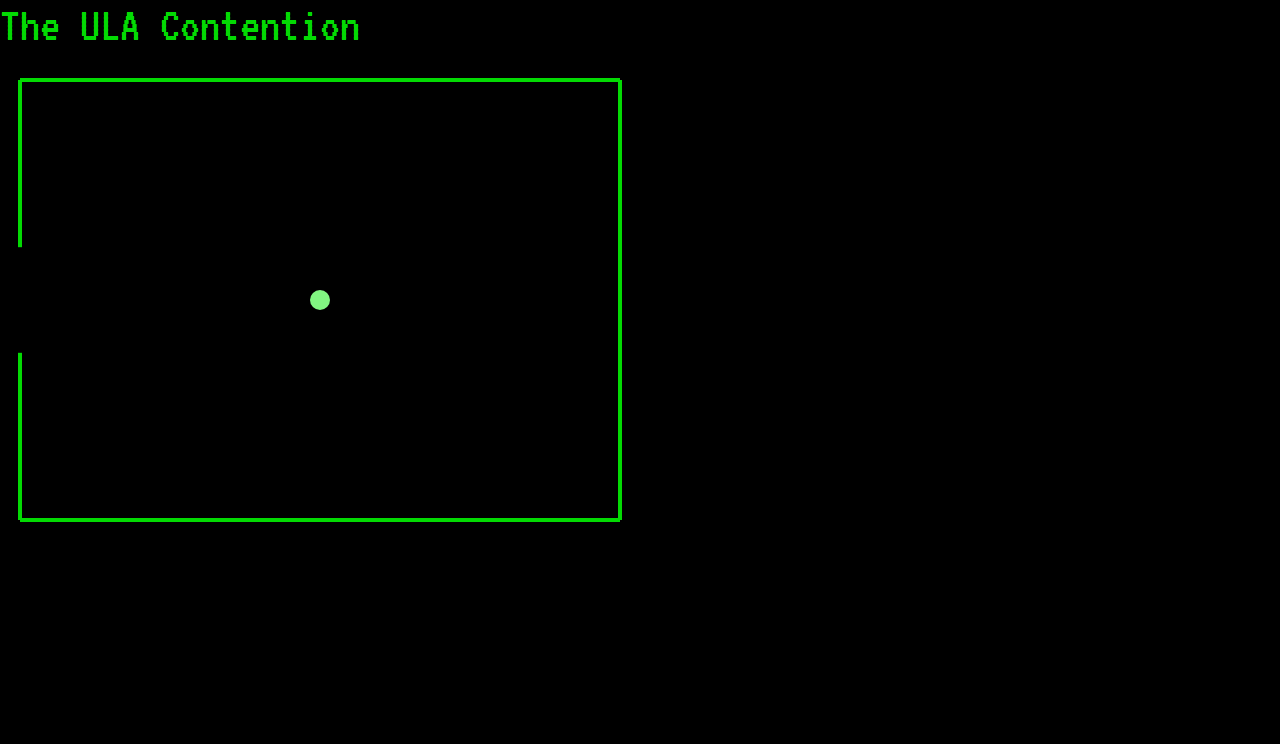
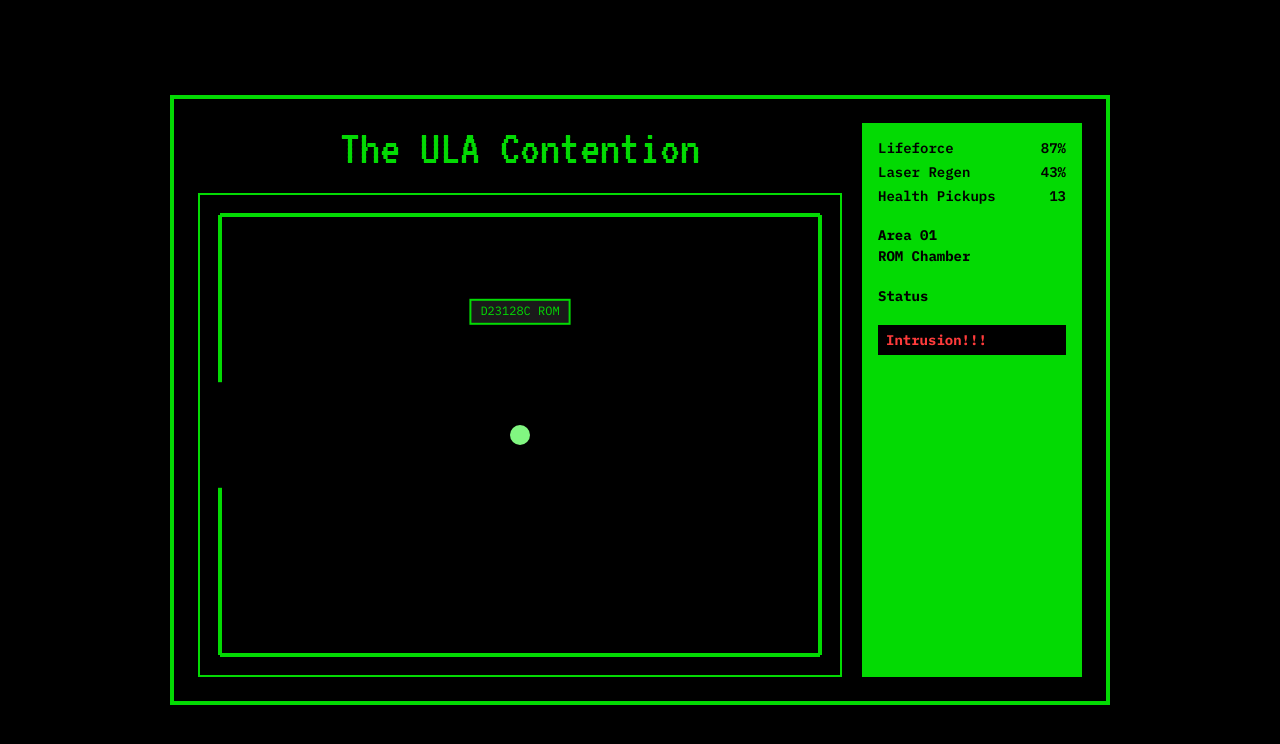
Before and after one commit to Nimira43/The-ULA-Contention, a website built with Vite: page index.html in a window 1280 px wide. Built offline with nearby package versions, Linux system fonts and the light colour scheme.

Commit message:
HUD design mocks, placeholder chips and enemy resistors movement tests..

```diff
--- a/src/css/styles.css
+++ b/src/css/styles.css
@@ -6,6 +6,7 @@
   --main-light: #81f681;
   --dark: #000;
   --light: #fff;
+  --danger: #ff3b3b;
 }
 
 * {
@@ -18,11 +19,10 @@ body {
   width: 100%;
   height: 100vh;
   background: var(--dark);
-  color: var(--main)
-}
-
-.temp-container {
-  padding: 100px;
+  color: var(--main);
+  display: flex;
+  align-items: center;
+  justify-content: center;
 }
 
 .logo-font {
@@ -33,5 +33,69 @@ body {
 }
 
 .main-font {
-  font-family: 'IBM Plex Mono', monospace
+  font-family: 'IBM Plex Mono', monospace;
 }
+
+.game-frame {
+  display: flex;
+  align-items: stretch;
+  gap: 20px;
+  border: 4px solid var(--main);
+  padding: 24px;
+  background: var(--dark);
+}
+
+.game-area {
+  display: flex;
+  flex-direction: column;
+  align-items: center;
+  gap: 10px;
+}
+
+#game-canvas {
+  border: 2px solid var(--main);
+  background: var(--dark);
+}
+
+.hud-sidebar {
+  width: 220px;
+  background: var(--main);
+  color: var(--dark);
+  font-family: 'IBM Plex Mono', monospace;
+  padding: 16px;
+  display: flex;
+  flex-direction: column;
+  gap: 20px;
+}
+
+.hud-stats {
+  display: flex;
+  flex-direction: column;
+  gap: 6px;
+}
+
+.hud-row {
+  display: flex;
+  justify-content: space-between;
+  font-weight: 600;
+  font-size: 14px;
+}
+
+.hud-area {
+  font-weight: 700;
+  font-size: 14px;
+  line-height: 1.5;
+}
+
+.hud-status-label {
+  font-weight: 700;
+  font-size: 14px;
+}
+
+.hud-status {
+  background: var(--dark);
+  color: var(--danger);
+  font-weight: 700;
+  padding: 6px 8px;
+  font-size: 14px;
+}
--- /dev/null
+++ b/src/game/enemies.js
@@ -0,0 +1,101 @@
+// Resistor "grunt" enemies. Colour bands are real resistor codes — the lower-value
+// tiers used here (10Ω–330Ω) are deliberately the weakest, so "lower value" grunts
+// are literally lower-value resistors, not just a difficulty label.
+
+const BAND_HEX = {
+  black: '#1a1a1a',
+  brown: '#7b4a2a',
+  red: '#d63b3b',
+  orange: '#e08a2a',
+}
+
+const LOW_VALUE_TIERS = [
+  { bands: ['brown', 'black', 'black'], ohms: '10Ω', hp: 1, speed: 0.006 },
+  { bands: ['brown', 'black', 'brown'], ohms: '100Ω', hp: 1, speed: 0.007 },
+  { bands: ['red', 'red', 'brown'], ohms: '220Ω', hp: 2, speed: 0.008 },
+  { bands: ['orange', 'orange', 'brown'], ohms: '330Ω', hp: 2, speed: 0.009 },
+]
+
+const clamp = (v, min, max) => Math.min(max, Math.max(min, v))
+
+export function spawnResistors(rooms, roomKeyFn, count, excludeCol, excludeRow) {
+  const roomList = [...rooms.values()].filter(
+    (r) => !(r.col === excludeCol && r.row === excludeRow)
+  )
+  if (roomList.length === 0) return []
+
+  const enemies = []
+  for (let i = 0; i < count; i++) {
+    const room = roomList[Math.floor(Math.random() * roomList.length)]
+    const tier = LOW_VALUE_TIERS[Math.floor(Math.random() * LOW_VALUE_TIERS.length)]
+    const angle = Math.random() * Math.PI * 2
+    enemies.push({
+      roomCol: room.col,
+      roomRow: room.row,
+      x: 0.25 + Math.random() * 0.5,
+      y: 0.25 + Math.random() * 0.5,
+      vx: Math.cos(angle) * tier.speed,
+      vy: Math.sin(angle) * tier.speed,
+      hp: tier.hp,
+      bands: tier.bands,
+      ohms: tier.ohms,
+    })
+  }
+  return enemies
+}
+
+export function updateResistors(enemies) {
+  for (const e of enemies) {
+    e.x += e.vx
+    e.y += e.vy
+
+    if (e.x < 0.12 || e.x > 0.88) e.vx *= -1
+    if (e.y < 0.12 || e.y > 0.88) e.vy *= -1
+    e.x = clamp(e.x, 0.1, 0.9)
+    e.y = clamp(e.y, 0.1, 0.9)
+
+    // Occasional nudge so movement isn't a perfectly bouncing ball.
+    if (Math.random() < 0.02) {
+      e.vx += (Math.random() - 0.5) * 0.003
+      e.vy += (Math.random() - 0.5) * 0.003
+    }
+  }
+}
+
+export function renderResistors(ctx, canvas, enemies, roomCol, roomRow) {
+  const MARGIN = 20
+  const { width, height } = canvas
+  const w = width - MARGIN * 2
+  const h = height - MARGIN * 2
+  const bodyW = 26
+  const bodyH = 12
+
+  for (const e of enemies) {
+    if (e.roomCol !== roomCol || e.roomRow !== roomRow) continue
+
+    const cx = MARGIN + e.x * w
+    const cy = MARGIN + e.y * h
+
+    ctx.strokeStyle = '#9a9a9a'
+    ctx.lineWidth = 2
+    ctx.beginPath()
+    ctx.moveTo(cx - bodyW / 2 - 8, cy)
+    ctx.lineTo(cx - bodyW / 2, cy)
+    ctx.stroke()
+    ctx.beginPath()
+    ctx.moveTo(cx + bodyW / 2, cy)
+    ctx.lineTo(cx + bodyW / 2 + 8, cy)
+    ctx.stroke()
+
+    ctx.fillStyle = '#d8c39a'
+    ctx.fillRect(cx - bodyW / 2, cy - bodyH / 2, bodyW, bodyH)
+    ctx.strokeStyle = '#8a7451'
+    ctx.lineWidth = 1
+    ctx.strokeRect(cx - bodyW / 2, cy - bodyH / 2, bodyW, bodyH)
+
+    e.bands.forEach((band, i) => {
+      ctx.fillStyle = BAND_HEX[band]
+      ctx.fillRect(cx - bodyW / 2 + 5 + i * 6, cy - bodyH / 2, 3, bodyH)
+    })
+  }
+}
--- /dev/null
+++ b/src/game/levels.js
@@ -0,0 +1,31 @@
+// Placeholder data for the HUD and in-room chip props.
+// Status/stat text is filler for now — real values come later once systems exist.
+
+export const LEVELS = {
+  1: {
+    areaName: 'ROM Chamber',
+    status: 'Intrusion!!!',
+    chips: [{ label: 'D23128C ROM', x: 0.5, y: 0.22, color: 'safe' }],
+  },
+  3: {
+    areaName: 'Upper RAM',
+    status: 'Memory Leaks!',
+    chips: [
+      { label: '4116', x: 0.28, y: 0.2, color: 'danger' },
+      { label: '4116', x: 0.28, y: 0.34, color: 'danger' },
+      { label: '4116', x: 0.28, y: 0.48, color: 'danger' },
+      { label: '4116', x: 0.28, y: 0.62, color: 'danger' },
+    ],
+  },
+  5: {
+    areaName: 'The Unhinged CPU',
+    status: 'Wibble! Jibber!',
+    chips: [{ label: 'D780C-1', x: 0.5, y: 0.5, color: 'danger' }],
+  },
+}
+
+export const HUD_PLACEHOLDER_STATS = {
+  lifeforce: '87%',
+  laserRegen: '43%',
+  healthPickups: 13,
+}
--- a/src/game/render.js
+++ b/src/game/render.js
@@ -2,6 +2,7 @@ const WALL_COLOR = '#03da03'
 const PLAYER_COLOR = '#81f681'
 const DOOR_GAP = 0.24
 const MARGIN = 20
+const CHIP_COLORS = { safe: '#03da03', danger: '#ff3b3b' }
 
 export function renderRoom(ctx, canvas, rooms, roomKeyFn, player) {
   const { width, height } = canvas
@@ -27,6 +28,33 @@ export function renderRoom(ctx, canvas, rooms, roomKeyFn, player) {
   ctx.beginPath()
   ctx.arc(px, py, 10, 0, Math.PI * 2)
   ctx.fill()
+}
+
+export function renderChipProps(ctx, canvas, chips) {
+  if (!chips) return
+  const { width, height } = canvas
+  const w = width - MARGIN * 2
+  const h = height - MARGIN * 2
+
+  ctx.font = "12px 'IBM Plex Mono', monospace"
+  ctx.textAlign = 'center'
+  ctx.textBaseline = 'middle'
+
+  for (const chip of chips) {
+    const color = CHIP_COLORS[chip.color] || CHIP_COLORS.safe
+    const cx = MARGIN + chip.x * w
+    const cy = MARGIN + chip.y * h
+    const boxW = ctx.measureText(chip.label).width + 20
+    const boxH = 24
+
+    ctx.fillStyle = '#1a1a1a'
+    ctx.fillRect(cx - boxW / 2, cy - boxH / 2, boxW, boxH)
+    ctx.strokeStyle = color
+    ctx.lineWidth = 2
+    ctx.strokeRect(cx - boxW / 2, cy - boxH / 2, boxW, boxH)
+    ctx.fillStyle = color
+    ctx.fillText(chip.label, cx, cy)
+  }
 }
 
 function drawWall(ctx, x1, y1, x2, y2, hasDoor, vertical) {
--- a/src/main.js
+++ b/src/main.js
@@ -1,39 +1,74 @@
 import './css/styles.css'
 import { generateGrid, roomKey } from './game/grid.js'
 import { createPlayer, movePlayer } from './game/player.js'
-import { renderRoom } from './game/render.js'
+import { renderRoom, renderChipProps } from './game/render.js'
+import { spawnResistors, updateResistors, renderResistors } from './game/enemies.js'
+import { LEVELS, HUD_PLACEHOLDER_STATS } from './game/levels.js'
 
 document.querySelector('#app').innerHTML = `
-  <div class="game-container">
-    <h1 class="logo-font">
-    The ULA Contention
-    </h1>
-    <canvas
-      id="game-canvas"
-      width="640"
-      height="480"
-    >
-    </canvas>
+  <div class="game-frame">
+    <div class="game-area">
+      <h1 class="logo-font">The ULA Contention</h1>
+      <canvas id="game-canvas" width="640" height="480"></canvas>
+    </div>
+    <aside class="hud-sidebar">
+      <div class="hud-stats">
+        <div class="hud-row"><span>Lifeforce</span><span id="hud-life"></span></div>
+        <div class="hud-row"><span>Laser Regen</span><span id="hud-laser"></span></div>
+        <div class="hud-row"><span>Health Pickups</span><span id="hud-pickups"></span></div>
+      </div>
+      <div class="hud-area">
+        <div id="hud-area-num"></div>
+        <div id="hud-area-name"></div>
+      </div>
+      <div class="hud-status-label">Status</div>
+      <div class="hud-status" id="hud-status"></div>
+    </aside>
   </div>
 `
 
 const canvas = document.querySelector('#game-canvas')
 const ctx = canvas.getContext('2d')
 
-const { rooms, startKey } = generateGrid(5, 4, 9)
-const [startCol, startRow] = startKey.split(',').map(Number)
-const player = createPlayer(startCol, startRow)
+const hud = {
+  life: document.querySelector('#hud-life'),
+  laser: document.querySelector('#hud-laser'),
+  pickups: document.querySelector('#hud-pickups'),
+  areaNum: document.querySelector('#hud-area-num'),
+  areaName: document.querySelector('#hud-area-name'),
+  status: document.querySelector('#hud-status'),
+}
 
-const input = { up: false, down: false, left: false, right: false }
+// Debug-only for now: press 1, 3, or 5 to preview that level's HUD/chip props.
+// Real level progression will replace this once levels are wired up properly.
+let currentLevel = 1
+let resistors = []
 
-const keyMap = {
-  ArrowUp: 'up', w: 'up', W: 'up',
-  ArrowDown: 'down', s: 'down', S: 'down',
-  ArrowLeft: 'left', a: 'left', A: 'left',
-  ArrowRight: 'right', d: 'right', D: 'right',
+function spawnLevelEnemies() {
+  // Grunts only spawn on levels 1 and 3, per design — level 5 is the CPU mini-boss room.
+  if (currentLevel === 1 || currentLevel === 3) {
+    resistors = spawnResistors(rooms, roomKey, 4, startCol, startRow)
+  } else {
+    resistors = []
+  }
+}
+
+function updateHud() {
+  const level = LEVELS[currentLevel]
+  hud.life.textContent = HUD_PLACEHOLDER_STATS.lifeforce
+  hud.laser.textContent = HUD_PLACEHOLDER_STATS.laserRegen
+  hud.pickups.textContent = HUD_PLACEHOLDER_STATS.healthPickups
+  hud.areaNum.textContent = `Area ${String(currentLevel).padStart(2, '0')}`
+  hud.areaName.textContent = level.areaName
+  hud.status.textContent = level.status
 }
 
 window.addEventListener('keydown', (e) => {
+  if (['1', '3', '5'].includes(e.key)) {
+    currentLevel = Number(e.key)
+    updateHud()
+    spawnLevelEnemies()
+  }
   const dir = keyMap[e.key]
   if (dir) input[dir] = true
 })
@@ -42,9 +77,27 @@ window.addEventListener('keyup', (e) => {
   if (dir) input[dir] = false
 })
 
+const { rooms, startKey } = generateGrid(5, 4, 9)
+const [startCol, startRow] = startKey.split(',').map(Number)
+const player = createPlayer(startCol, startRow)
+
+const input = { up: false, down: false, left: false, right: false }
+const keyMap = {
+  ArrowUp: 'up', w: 'up', W: 'up',
+  ArrowDown: 'down', s: 'down', S: 'down',
+  ArrowLeft: 'left', a: 'left', A: 'left',
+  ArrowRight: 'right', d: 'right', D: 'right',
+}
+
+updateHud()
+spawnLevelEnemies()
+
 function loop() {
   movePlayer(player, input, rooms, roomKey)
+  updateResistors(resistors)
   renderRoom(ctx, canvas, rooms, roomKey, player)
+  renderChipProps(ctx, canvas, LEVELS[currentLevel].chips)
+  renderResistors(ctx, canvas, resistors, player.roomCol, player.roomRow)
   requestAnimationFrame(loop)
 }
 
```
